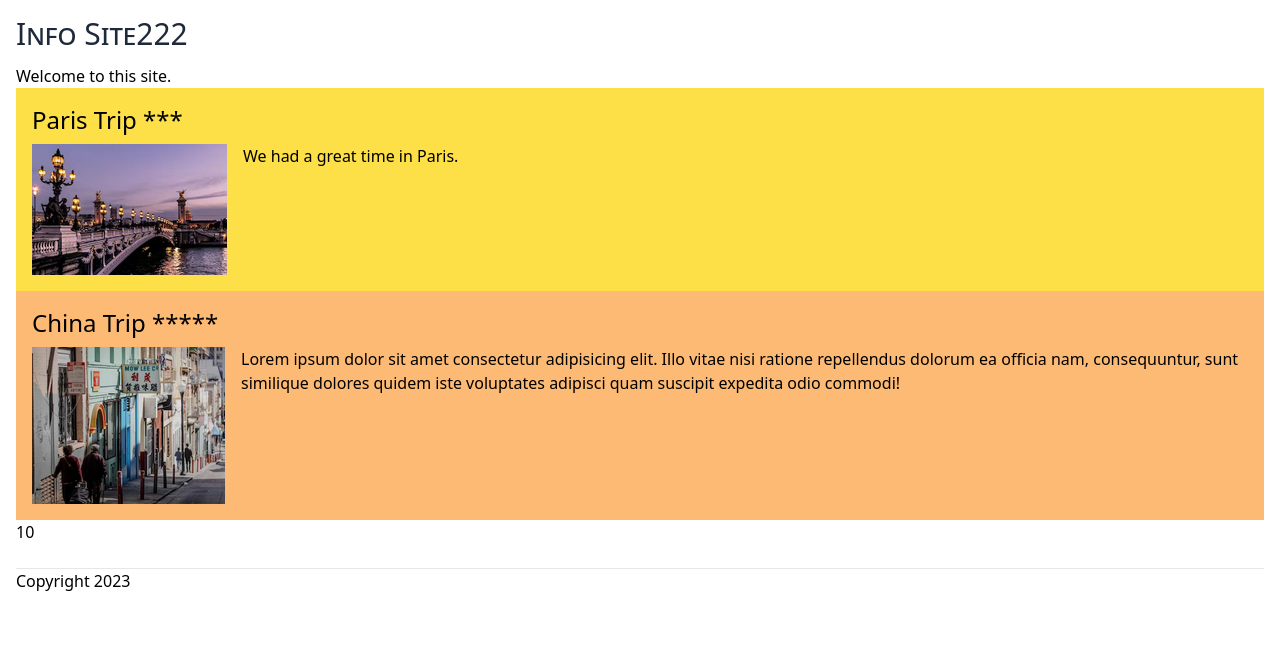
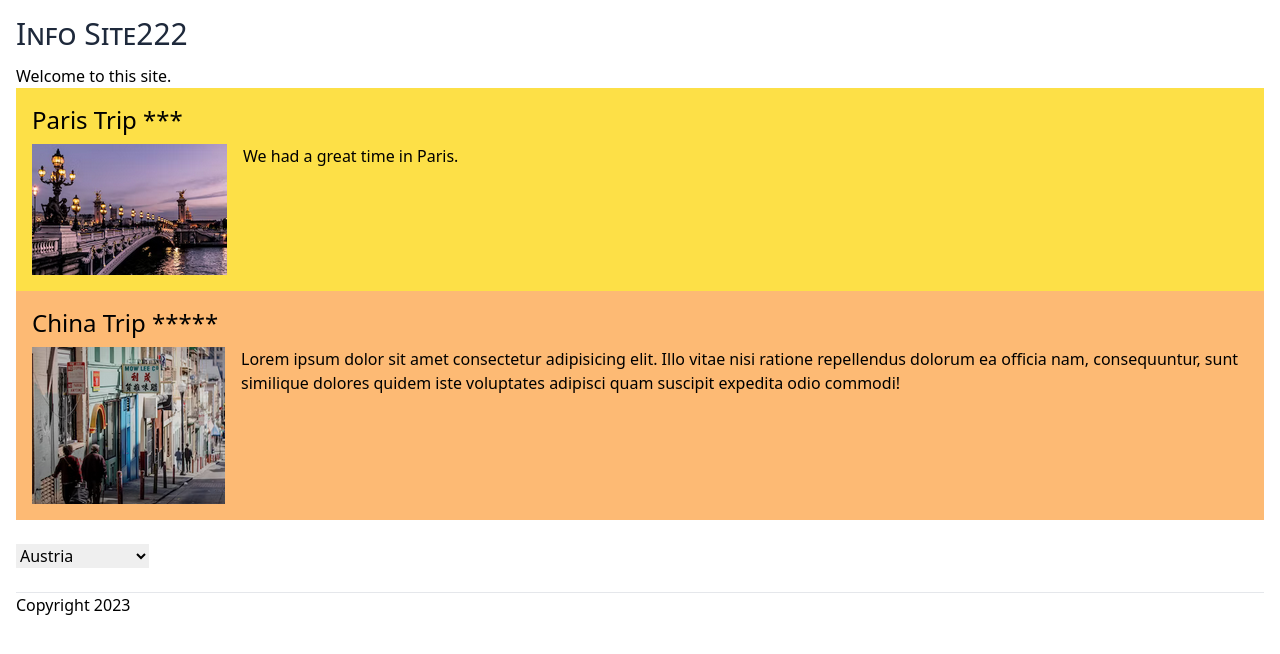
Before and after one commit to edwardtanguay/et992-vite-react-component-demo, a React (Vite) app: page / in a window 1280 px wide. Shown: the top 654 px of the page. Built offline with nearby package versions, Linux system fonts and the light colour scheme.

Commit message:
first dropdown

```diff
--- a/src/components/Dropdown.tsx
+++ b/src/components/Dropdown.tsx
@@ -2,8 +2,12 @@ interface IProps {
 	choices: string[];
 }
 
-export const Dropdown = ({ choices } : IProps) => {
+export const Dropdown = ({ choices }: IProps) => {
 	return (
-		<p>{choices.length}</p>
-	)
-}
+		<select className="mt-6">
+			{choices.map((choice) => {
+				return <option value={choice.toLowerCase().replace(' ', '')}>{choice}</option>;
+			})}
+		</select>
+	);
+};
```
